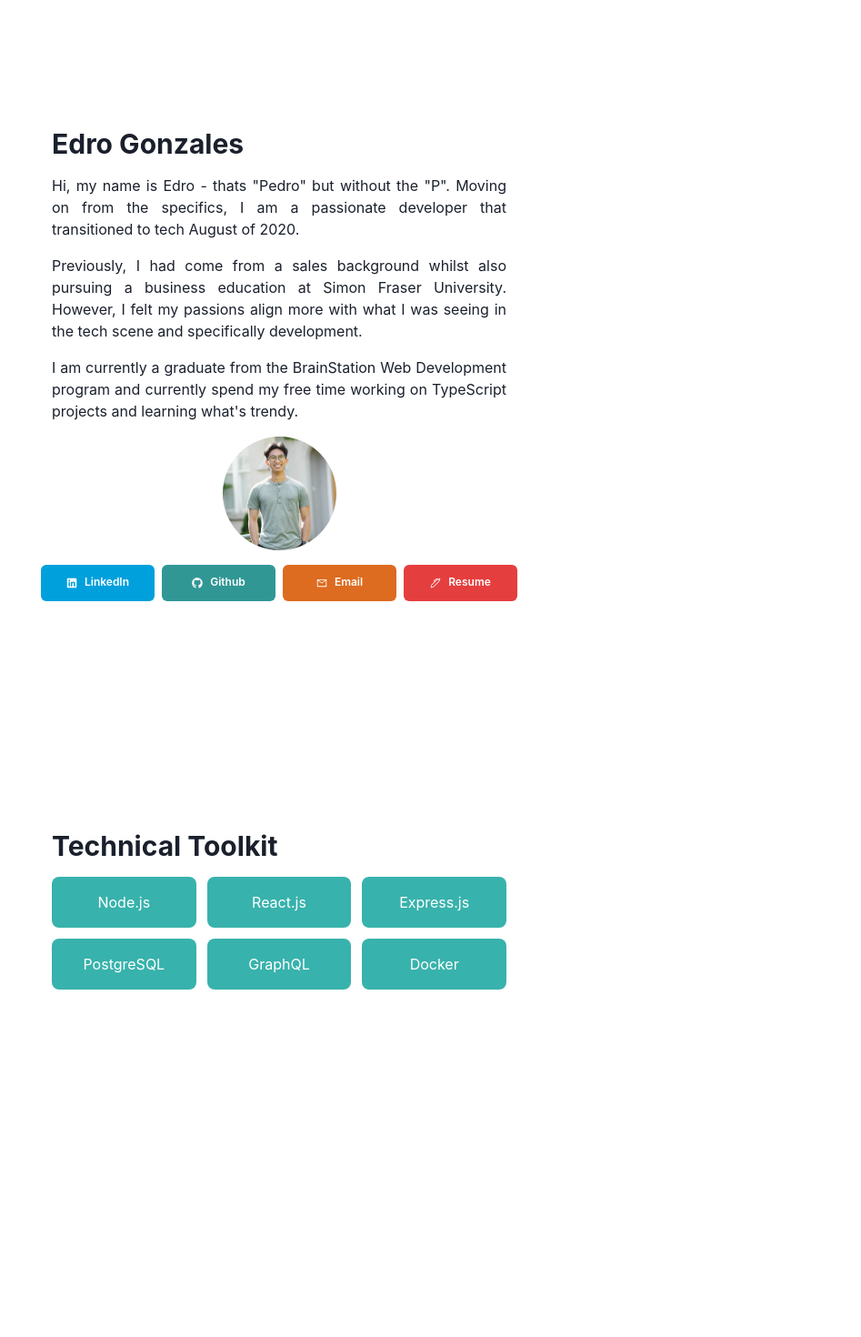
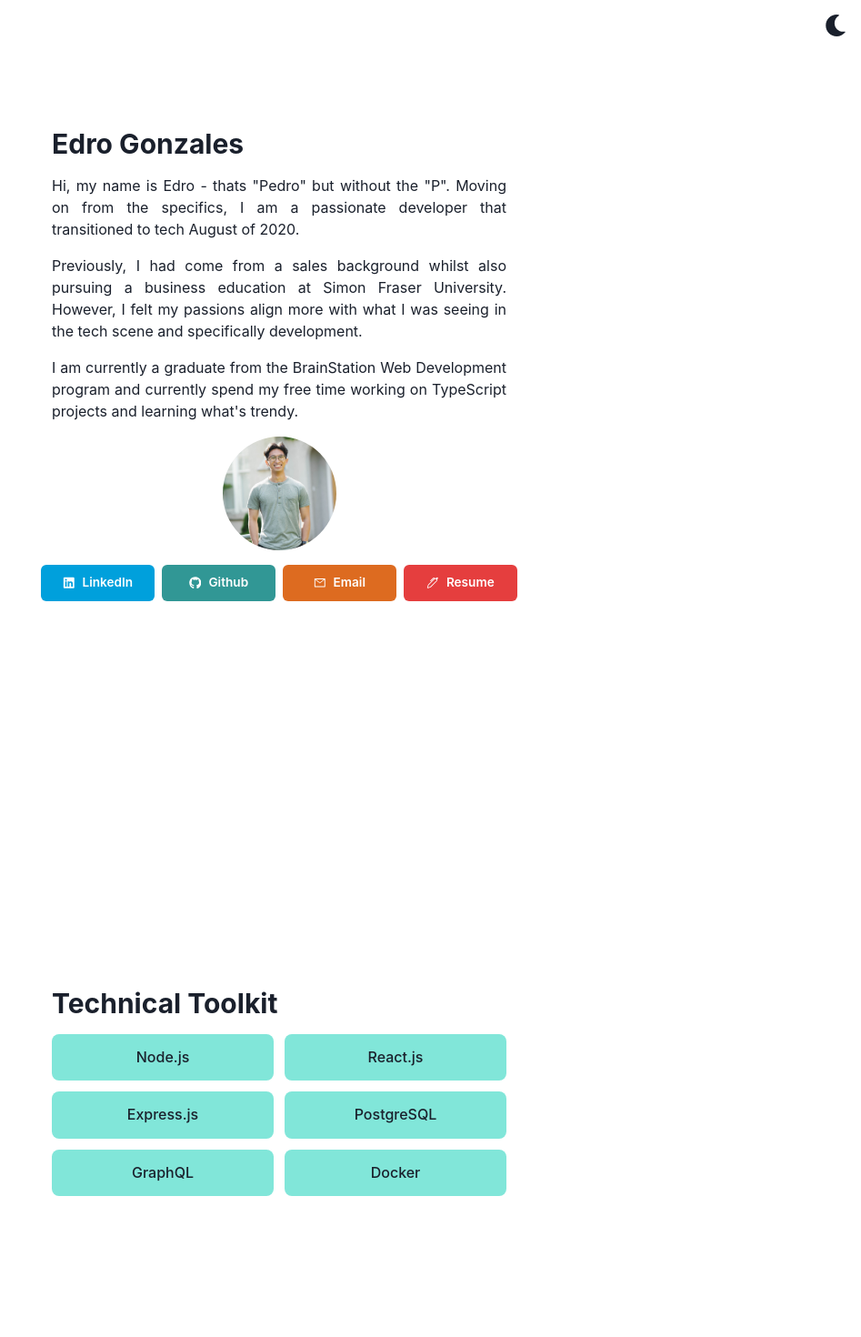
Before and after one commit to Nog-bs/portfolio-v3, a React (Create React App) app: page / in a window 1280 px wide. Shown: the top 1470 px of the page at 91% size, without its empty margins (333-1280 px from the left). Built offline with nearby package versions, Linux system fonts and the light colour scheme.

Commit message:
Changed skills card to have a height onClick transition

```diff
--- a/public/index.html
+++ b/public/index.html
@@ -5,7 +5,7 @@
         <meta http-equiv="X-UA-Compatible" content="IE=edge" />
         <meta name="viewport" content="width=device-width, initial-scale=1.0" />
         <title>Edro Gonzales | Software Developer</title>
-        <link rel="shortcut icon" type="image/jpg" href="./favicon.png" />
+        <link rel="shortcut icon" type="image/png" href="./favicon.png" />
     </head>
     <body>
         <div id="root"></div>
--- /dev/null
+++ b/src/components/ColorModeSwitcher.tsx
@@ -0,0 +1,30 @@
+import * as React from "react";
+import {
+    useColorMode,
+    useColorModeValue,
+    IconButton,
+    IconButtonProps,
+} from "@chakra-ui/react";
+import { FaMoon, FaSun } from "react-icons/fa";
+
+type ColorModeSwitcherProps = Omit<IconButtonProps, "aria-label">;
+
+export const ColorModeSwitcher: React.FC<ColorModeSwitcherProps> = (props) => {
+    const { toggleColorMode } = useColorMode();
+    const text = useColorModeValue("dark", "light");
+    const SwitchIcon = useColorModeValue(FaMoon, FaSun);
+
+    return (
+        <IconButton
+            size="md"
+            fontSize="2xl"
+            variant="ghost"
+            color="current"
+            marginLeft="2"
+            onClick={toggleColorMode}
+            icon={<SwitchIcon />}
+            aria-label={`Switch to ${text} mode`}
+            {...props}
+        />
+    );
+};
--- a/src/components/ListSkill.tsx
+++ b/src/components/ListSkill.tsx
@@ -1,23 +1,33 @@
-import { Flex, Text } from "@chakra-ui/react";
+import { Collapse, Flex, Heading, Text } from "@chakra-ui/react";
 import React from "react";
 
 interface ListSkillProps {
     text: string;
+    description?: string;
 }
 
-export const ListSkill: React.FC<ListSkillProps> = ({ text }) => {
+export const ListSkill: React.FC<ListSkillProps> = ({ text, description }) => {
+    const [show, setShow] = React.useState(false);
+
+    const handleToggle = () => setShow(!show);
     return (
         <Flex
-            alignItems="center"
-            borderRadius="8px"
-            bg="teal.400"
-            padding="4"
-            color="white"
+            textAlign="center"
+            bg="teal.200"
+            p="4"
+            borderRadius="8"
+            onClick={handleToggle}
             flexDirection="column"
+            width="100%"
         >
-            <Text as="h4" size="md">
+            <Heading as="h6" fontSize="1rem" fontWeight="500">
                 {text}
-            </Text>
+            </Heading>
+            <Collapse startingHeight={0} in={show}>
+                <Text textAlign="justify" fontSize="0.85rem">
+                    {description}
+                </Text>
+            </Collapse>
         </Flex>
     );
 };
--- a/src/components/SocialButton.tsx
+++ b/src/components/SocialButton.tsx
@@ -23,7 +23,7 @@ export const SocialButton: React.FC<SocialButtonProps> = ({
             href={link}
         >
             <Button
-                fontSize="0.75rem"
+                fontSize={{ base: "0.65rem", md: "0.85rem", xl: "0.85rem" }}
                 width={{ base: "72px", md: "100px", xl: "125px" }}
                 colorScheme={theme}
                 leftIcon={<Icon />}
--- a/src/pages/Hero.tsx
+++ b/src/pages/Hero.tsx
@@ -1,4 +1,4 @@
-import { Image, HStack } from "@chakra-ui/react";
+import { Image, HStack, Box } from "@chakra-ui/react";
 import React from "react";
 import profileImage from "../assets/images/standing-pic edit.jpg";
 import { FaGithub, FaLinkedin } from "react-icons/fa";
@@ -8,6 +8,7 @@ import { Layout } from "../components/Layout";
 import { ParagraphContainer } from "../components/ParagraphContainer";
 import { SocialButton } from "../components/SocialButton";
 import { TopHeader } from "../components/TopHeader";
+import { ColorModeSwitcher } from "../components/ColorModeSwitcher";
 
 interface HeroProps {}
 
@@ -60,6 +61,9 @@ export const Hero: React.FC<HeroProps> = () => {
                     theme="red"
                 />
             </HStack>
+            <Box position="absolute" top="2" right="2">
+                <ColorModeSwitcher />
+            </Box>
         </Layout>
     );
 };
--- a/src/pages/Projects.tsx
+++ b/src/pages/Projects.tsx
@@ -1,3 +1,4 @@
+import { Box, Heading, SimpleGrid, Text } from "@chakra-ui/react";
 import React from "react";
 import { Layout } from "../components/Layout";
 import { TopHeader } from "../components/TopHeader";
@@ -8,6 +9,14 @@ export const Projects: React.FC<ProjectsProps> = () => {
     return (
         <Layout>
             <TopHeader>Projects</TopHeader>
+            <SimpleGrid column={2} spacing={2}>
+                <Box bg="teal.200" borderRadius="8" padding="6" height="300px">
+                    <Heading as="h3" fontSize="0.85rem">
+                        Project Name
+                    </Heading>
+                    <Text>Project Description</Text>
+                </Box>
+            </SimpleGrid>
         </Layout>
     );
 };
--- a/src/pages/Skills.tsx
+++ b/src/pages/Skills.tsx
@@ -8,15 +8,33 @@ interface SkillsProps {}
 
 export const Skills: React.FC<SkillsProps> = () => {
     return (
-        <Layout layoutSize="small">
+        <Layout>
             <TopHeader>Technical Toolkit</TopHeader>
-            <SimpleGrid columns={[2, 2, 3]} spacing="12px">
-                <ListSkill text="Node.js" />
-                <ListSkill text="React.js" />
-                <ListSkill text="Express.js" />
-                <ListSkill text="PostgreSQL" />
-                <ListSkill text="GraphQL" />
-                <ListSkill text="Docker" />
+            <SimpleGrid columns={[1, 1, 2]} spacing="12px">
+                <ListSkill
+                    text="Node.js"
+                    description="Insert description here"
+                />
+                <ListSkill
+                    text="React.js"
+                    description="Insert description here"
+                />
+                <ListSkill
+                    text="Express.js"
+                    description="Insert description here"
+                />
+                <ListSkill
+                    text="PostgreSQL"
+                    description="Insert description here"
+                />
+                <ListSkill
+                    text="GraphQL"
+                    description="Insert description here"
+                />
+                <ListSkill
+                    text="Docker"
+                    description="Insert description here"
+                />
             </SimpleGrid>
         </Layout>
     );
```
Also changed, not shown: public/favicon.png.
